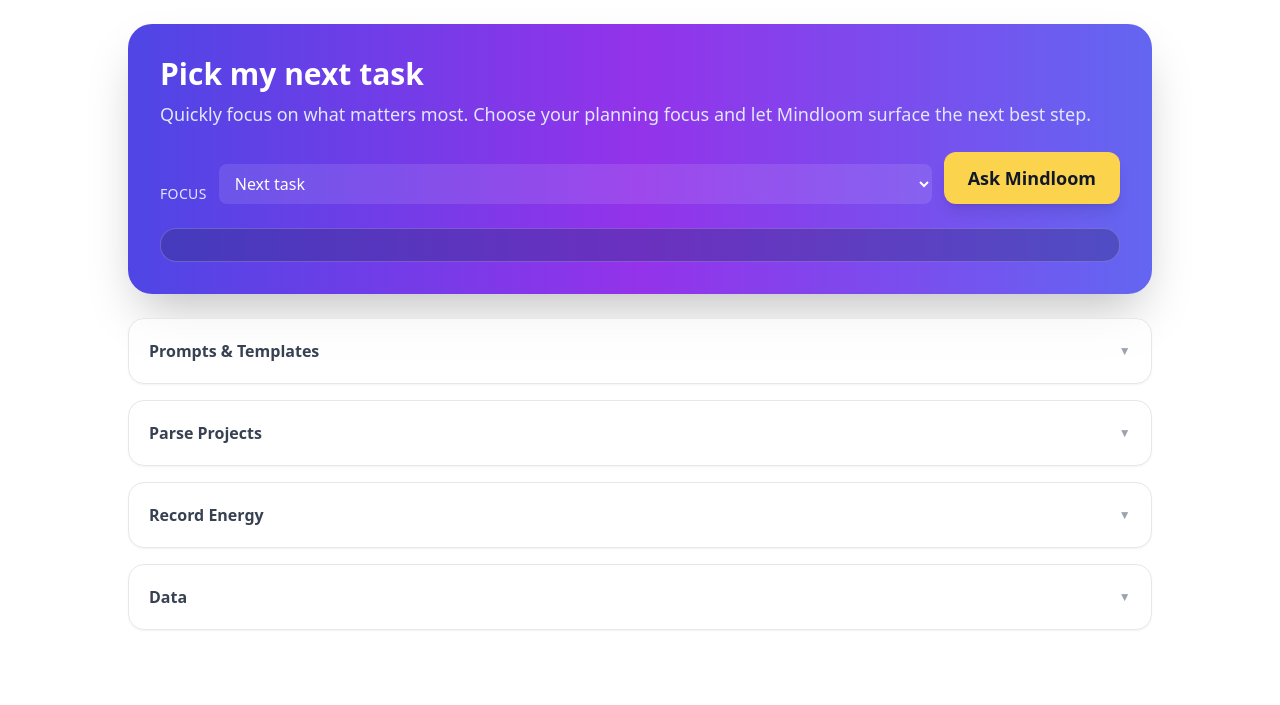
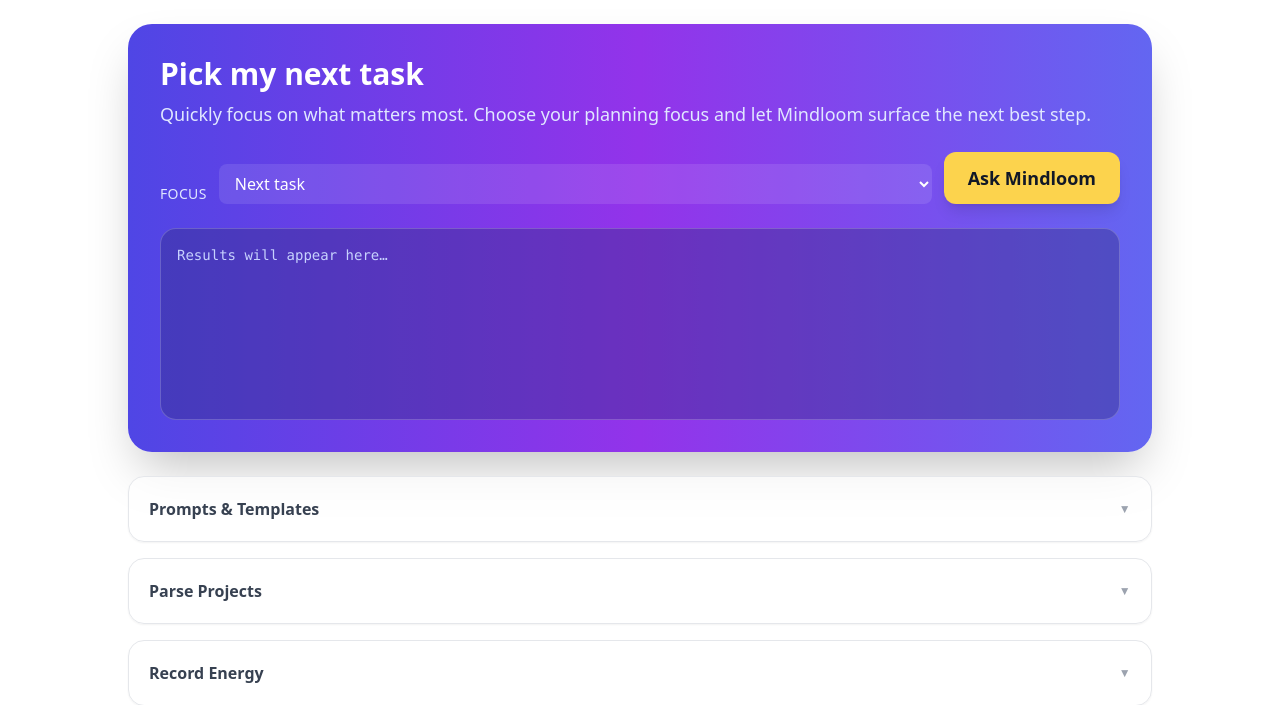
Before and after one commit to EoghannIrving/mindloom, a FastAPI app: page / in a window 1280 px wide. Shown: the part 56-761 px from the top of the page. Before the commit the page ends 686 px from the top, so only its background shows below. Run offline with FastAPI, Linux system fonts and the light colour scheme; some libraries are stand-ins or nearby versions.

Commit message:
Add placeholders to dashboard outputs

```diff
--- a/templates/index.html
+++ b/templates/index.html
@@ -23,7 +23,8 @@
         </button>
       </div>
       <pre id="askResult"
-        class="bg-indigo-900/40 border border-white/20 rounded-2xl p-4 text-sm font-mono whitespace-pre-wrap overflow-auto"></pre>
+        class="bg-indigo-900/40 border border-white/20 rounded-2xl p-4 text-sm font-mono whitespace-pre-wrap overflow-auto min-h-48 text-indigo-200 data-placeholder"
+        data-placeholder-class="text-indigo-200" data-active-class="text-white">Results will appear here…</pre>
     </section>
 
     <div class="space-y-4">
@@ -50,7 +51,8 @@
               class="rounded-lg border border-purple-200 bg-purple-50 px-4 py-2 text-sm font-medium text-purple-700 transition hover:bg-purple-100">Send to Mindloom</button>
           </div>
           <pre id="promptResult"
-            class="rounded-xl bg-gray-100 p-3 text-xs font-mono text-gray-700 whitespace-pre-wrap overflow-auto"></pre>
+            class="rounded-xl bg-gray-100 p-3 text-xs font-mono whitespace-pre-wrap overflow-auto min-h-32 text-gray-400 data-placeholder"
+            data-placeholder-class="text-gray-400" data-active-class="text-gray-700">Results will appear here…</pre>
         </div>
       </details>
 
@@ -69,11 +71,14 @@
               class="rounded-lg border border-gray-200 bg-white px-4 py-2 text-sm font-medium text-gray-700 transition hover:bg-gray-100">Write Tasks</button>
           </div>
           <pre id="parseResult"
-            class="rounded-xl bg-gray-100 p-3 text-xs font-mono text-gray-700 whitespace-pre-wrap overflow-auto"></pre>
+            class="rounded-xl bg-gray-100 p-3 text-xs font-mono whitespace-pre-wrap overflow-auto min-h-32 text-gray-400 data-placeholder"
+            data-placeholder-class="text-gray-400" data-active-class="text-gray-700">Results will appear here…</pre>
           <pre id="tasksResult"
-            class="rounded-xl bg-gray-100 p-3 text-xs font-mono text-gray-700 whitespace-pre-wrap overflow-auto"></pre>
+            class="rounded-xl bg-gray-100 p-3 text-xs font-mono whitespace-pre-wrap overflow-auto min-h-32 text-gray-400 data-placeholder"
+            data-placeholder-class="text-gray-400" data-active-class="text-gray-700">Results will appear here…</pre>
           <pre id="writeTasksResult"
-            class="rounded-xl bg-gray-100 p-3 text-xs font-mono text-gray-700 whitespace-pre-wrap overflow-auto"></pre>
+            class="rounded-xl bg-gray-100 p-3 text-xs font-mono whitespace-pre-wrap overflow-auto min-h-32 text-gray-400 data-placeholder"
+            data-placeholder-class="text-gray-400" data-active-class="text-gray-700">Results will appear here…</pre>
         </div>
       </details>
 
@@ -105,7 +110,8 @@
               class="rounded-lg border border-gray-200 bg-white px-4 py-2 text-sm font-medium text-gray-700 transition hover:bg-gray-100">Record</button>
           </div>
           <pre id="recordResult"
-            class="rounded-xl bg-gray-100 p-3 text-xs font-mono text-gray-700 whitespace-pre-wrap overflow-auto"></pre>
+            class="rounded-xl bg-gray-100 p-3 text-xs font-mono whitespace-pre-wrap overflow-auto min-h-32 text-gray-400 data-placeholder"
+            data-placeholder-class="text-gray-400" data-active-class="text-gray-700">Results will appear here…</pre>
         </div>
       </details>
 
@@ -122,34 +128,60 @@
               class="rounded-lg border border-gray-200 bg-white px-4 py-2 text-sm font-medium text-gray-700 transition hover:bg-gray-100">Load Energy</button>
           </div>
           <pre id="projects"
-            class="rounded-xl bg-gray-100 p-3 text-xs font-mono text-gray-700 whitespace-pre-wrap overflow-auto"></pre>
+            class="rounded-xl bg-gray-100 p-3 text-xs font-mono whitespace-pre-wrap overflow-auto min-h-32 text-gray-400 data-placeholder"
+            data-placeholder-class="text-gray-400" data-active-class="text-gray-700">Results will appear here…</pre>
           <pre id="energyData"
-            class="rounded-xl bg-gray-100 p-3 text-xs font-mono text-gray-700 whitespace-pre-wrap overflow-auto"></pre>
+            class="rounded-xl bg-gray-100 p-3 text-xs font-mono whitespace-pre-wrap overflow-auto min-h-32 text-gray-400 data-placeholder"
+            data-placeholder-class="text-gray-400" data-active-class="text-gray-700">Results will appear here…</pre>
         </div>
       </details>
     </div>
   </div>
 
 <script>
+function setPreContent(target, text) {
+  const el = typeof target === 'string' ? document.getElementById(target) : target;
+  if (!el) {
+    return;
+  }
+  el.textContent = text;
+  if (el.classList.contains('data-placeholder')) {
+    const placeholderClass = el.dataset.placeholderClass;
+    if (placeholderClass) {
+      el.classList.remove(placeholderClass);
+    }
+    const activeClass = el.dataset.activeClass;
+    if (activeClass) {
+      el.classList.add(activeClass);
+    }
+    el.classList.remove('data-placeholder');
+  }
+}
+
+function isPlaceholder(target) {
+  const el = typeof target === 'string' ? document.getElementById(target) : target;
+  return !!el && el.classList.contains('data-placeholder');
+}
+
 const parseBtn = document.getElementById('parseBtn');
 parseBtn.onclick = async () => {
   const res = await fetch('/parse-projects', {method: 'POST'});
   const data = await res.json();
-  document.getElementById('parseResult').textContent = JSON.stringify(data, null, 2);
+  setPreContent('parseResult', JSON.stringify(data, null, 2));
 };
 
 const tasksBtn = document.getElementById('tasksBtn');
 tasksBtn.onclick = async () => {
   const res = await fetch('/save-tasks', {method: 'POST'});
   const data = await res.json();
-  document.getElementById('tasksResult').textContent = JSON.stringify(data, null, 2);
+  setPreContent('tasksResult', JSON.stringify(data, null, 2));
 };
 
 const writeTasksBtn = document.getElementById('writeTasksBtn');
 writeTasksBtn.onclick = async () => {
   const res = await fetch('/write-tasks', {method: 'POST'});
   const data = await res.json();
-  document.getElementById('writeTasksResult').textContent = JSON.stringify(data, null, 2);
+  setPreContent('writeTasksResult', JSON.stringify(data, null, 2));
 };
 
 const recordBtn = document.getElementById('recordBtn');
@@ -165,19 +197,19 @@ recordBtn.onclick = async () => {
     body: JSON.stringify(payload)
   });
   const data = await res.json();
-  document.getElementById('recordResult').textContent = JSON.stringify(data, null, 2);
+  setPreContent('recordResult', JSON.stringify(data, null, 2));
 };
 
 document.getElementById('loadProjects').onclick = async () => {
   const res = await fetch('/projects');
   const data = await res.json();
-  document.getElementById('projects').textContent = JSON.stringify(data, null, 2);
+  setPreContent('projects', JSON.stringify(data, null, 2));
 };
 
 document.getElementById('loadEnergy').onclick = async () => {
   const res = await fetch('/energy');
   const data = await res.json();
-  document.getElementById('energyData').textContent = JSON.stringify(data, null, 2);
+  setPreContent('energyData', JSON.stringify(data, null, 2));
 };
 
 const plannerModeSelect = document.getElementById('plannerMode');
@@ -190,18 +222,18 @@ async function requestPlan(mode) {
   const askResultEl = document.getElementById('askResult');
   if (effectiveMode === 'next_task') {
     if (data.next_task) {
-      askResultEl.textContent = JSON.stringify(data.next_task, null, 2);
+      setPreContent(askResultEl, JSON.stringify(data.next_task, null, 2));
     } else if (data.plan) {
-      askResultEl.textContent = data.plan;
+      setPreContent(askResultEl, data.plan);
     } else {
-      askResultEl.textContent = JSON.stringify(data, null, 2);
+      setPreContent(askResultEl, JSON.stringify(data, null, 2));
     }
     return;
   }
   if (data.plan) {
-    askResultEl.textContent = data.plan;
+    setPreContent(askResultEl, data.plan);
   } else {
-    askResultEl.textContent = JSON.stringify(data, null, 2);
+    setPreContent(askResultEl, JSON.stringify(data, null, 2));
   }
   window.location.href = '/daily-tasks';
 }
@@ -261,7 +293,11 @@ async function renderPromptAction() {
     body: JSON.stringify(payload)
   });
   const data = await res.json();
-  document.getElementById('promptResult').textContent = data.result;
+  if (data.result) {
+    setPreContent('promptResult', data.result);
+  } else {
+    setPreContent('promptResult', JSON.stringify(data, null, 2));
+  }
 }
 
 document.getElementById('renderPrompt').onclick = renderPromptAction;
@@ -281,7 +317,12 @@ document.getElementById('askBtn').onclick = async () => {
     return;
   }
 
-  const prompt = document.getElementById('promptResult').textContent.trim();
+  const promptResultEl = document.getElementById('promptResult');
+  if (isPlaceholder(promptResultEl)) {
+    alert('Render a prompt first');
+    return;
+  }
+  const prompt = promptResultEl.textContent.trim();
   if (!prompt) {
     alert('Render a prompt first');
     return;
@@ -293,9 +334,9 @@ document.getElementById('askBtn').onclick = async () => {
   });
   const data = await res.json();
   if (data.response) {
-    document.getElementById('askResult').textContent = data.response;
+    setPreContent('askResult', data.response);
   } else {
-    document.getElementById('askResult').textContent = JSON.stringify(data, null, 2);
+    setPreContent('askResult', JSON.stringify(data, null, 2));
   }
 };
 </script>
```
